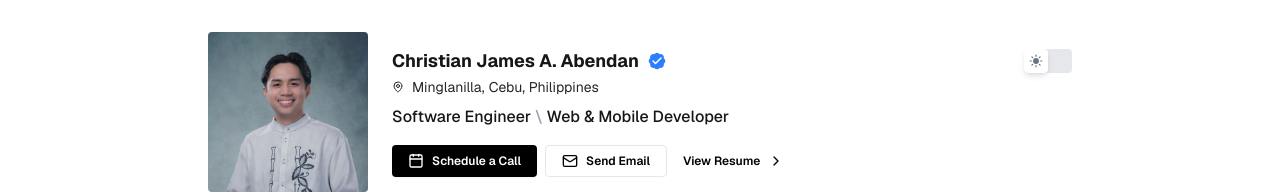
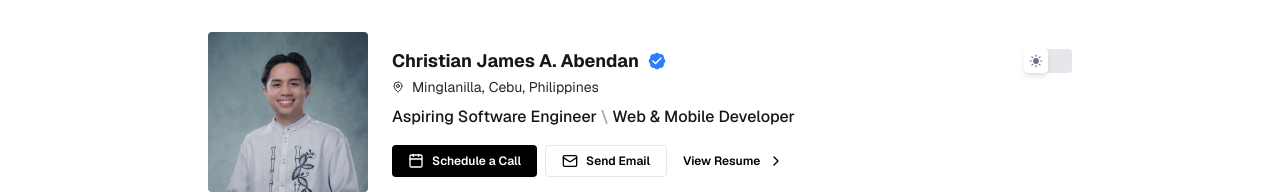
Before and after one commit to cjabendan/cj-dev, a Next.js app: page / in a window 1280 px wide. Shown: the top 196 px of the page. Built offline with nearby package versions, Linux system fonts and the light colour scheme; no server answers.

Commit message:
Update ProfileHeader.tsx

```diff
--- a/components/sections/ProfileHeader.tsx
+++ b/components/sections/ProfileHeader.tsx
@@ -69,7 +69,7 @@ export default function ProfileHeader() {
             </p>
             <div className="flex items-center flex-wrap py-1 sm:py-2">
               <p className="text-[10px] sm:text-base font-medium">
-                <span>Software Engineer</span>
+                <span>Aspiring Software Engineer</span>
                 <span className="text-gray-400 mx-1">\</span>
                 <span>Web & Mobile Developer</span>
               </p>
```
